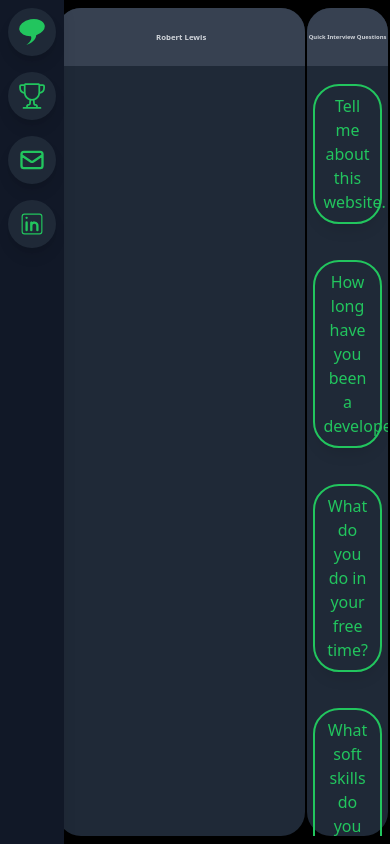
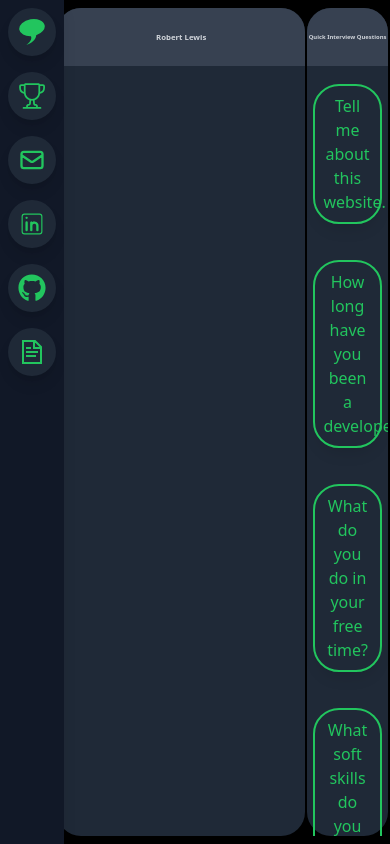
Before and after one commit to Robbysim37/lewis-portfolio-site, a React (Create React App) app: page / in a window 390 px wide. Built offline with nearby package versions, Linux system fonts and the light colour scheme.

Commit message:
started mobile site

```diff
--- a/src/components/SideBar.js
+++ b/src/components/SideBar.js
@@ -4,7 +4,11 @@ import { GoTrophy } from "react-icons/go";
 import { HiOutlineMail } from "react-icons/hi";
 import { CiLinkedin } from "react-icons/ci";
 import { FaDiscord } from "react-icons/fa";
+import { GrDocumentText } from "react-icons/gr";
 import { useNavigate } from 'react-router-dom';
+import { FaGithub } from "react-icons/fa";
+
+import lewisResume from '../Data/lewisWebResume.pdf'
 
 
 const openEmail = () => {
@@ -12,6 +16,16 @@ const openEmail = () => {
 }
 const openLinkedIn = () => {
     window.open("https://www.linkedin.com/in/robert-lewis-a224151a1/")
+}
+const downloadResume = () => {
+    let link = document.createElement("a");
+    link.download = "Robert Lewis Resume"; // <- name instead of 'name'
+    link.href = lewisResume;
+    link.click();
+    link.remove();
+}
+const openGithub = () => {
+    window.open("https://github.com/Robbysim37")
 }
 
 
@@ -34,6 +48,8 @@ const SideBar = () => {
         <SideBarIcon action={navigateProjects} icon={<GoTrophy size={28}/>} text="Projects" />
         <SideBarIcon action={openEmail} icon={<HiOutlineMail size={28}/>} text="Email me" />
         <SideBarIcon action={openLinkedIn} icon={<CiLinkedin size={28}/>} text="LinkedIn page" />
+        <SideBarIcon action={openGithub} icon={<FaGithub size={28}/>} text="Github" />
+        <SideBarIcon action={downloadResume} icon={<GrDocumentText size={24}/>} text="Resume" />
         {/* <SideBarIcon icon={<FaDiscord size={28}/>} text="Discord page" /> */}
     </div>
   )
```
Also changed, not shown: 1 other file (tests, documents, lock files or other folders).
